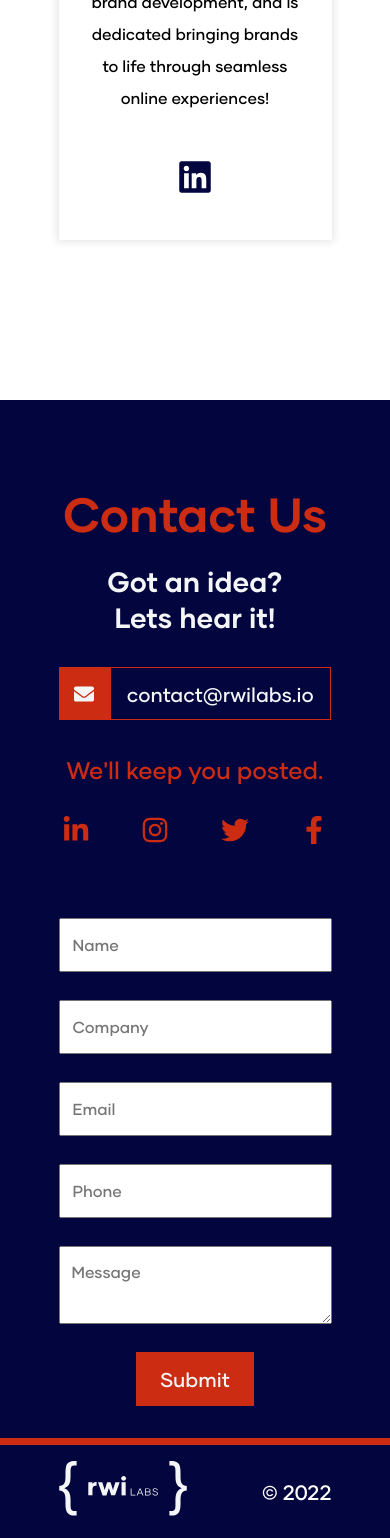
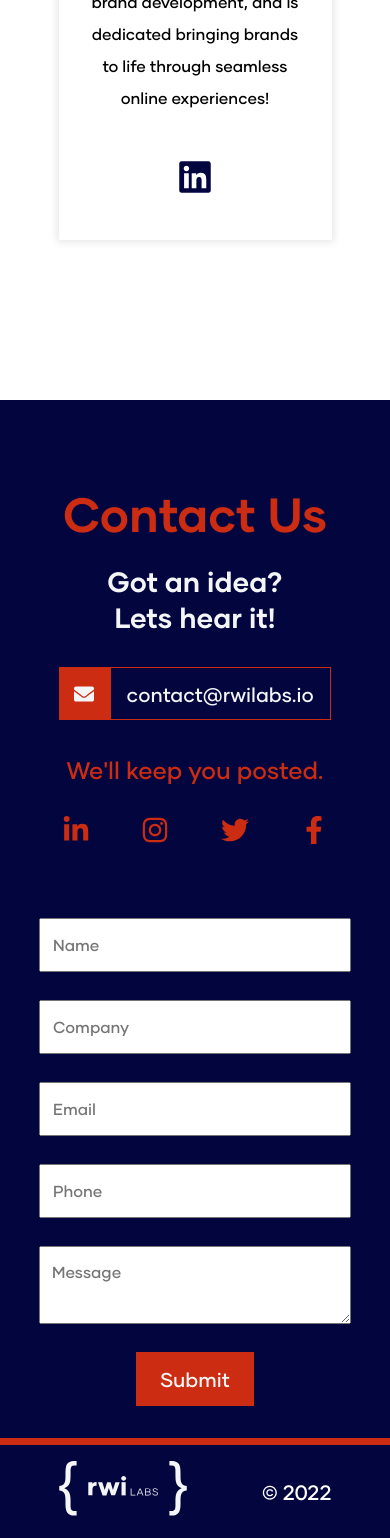
Before and after one commit to maplesyrupman/rwi-site, a Next.js app: page / in a window 390 px wide. Shown: the part 5212-6750 px from the top of the page. Built offline with nearby package versions, Linux system fonts and the light colour scheme.

Commit message:
form gutters

```diff
--- a/pages/index.js
+++ b/pages/index.js
@@ -313,7 +313,7 @@ export default function Home() {
 
       <section
         id='contact'
-        className={`${styles.contact} gutters bgBlue`}
+        className={`${styles.contact} bgBlue`}
       >
         <h2 className={`sectionHeading ${styles.contactHeading}`}>Contact Us</h2>
         <div className={styles.contactCon}>
--- a/styles/Home.module.css
+++ b/styles/Home.module.css
@@ -226,6 +226,7 @@
   display: flex;
   justify-content: space-between;
   padding-bottom: 5rem;
+  margin: 0 15%;
 }
 
 .contactInfoCon {
@@ -295,7 +296,7 @@
 
 .contactForm {
   width: 100%;
-  max-width: 45%;
+  max-width: 40%;
   display: flex;
   flex-direction: column;
   align-items: center;
@@ -303,7 +304,6 @@
 
 .inputContainer {
   width: 100%;
-  max-width: 500px;
   display: flex;
   flex-direction: column;
   gap: 1.75rem;
@@ -462,6 +462,10 @@
     padding: 2.5rem 3rem;
   }
 
+  .contactCon {
+    margin: 0 10%;
+  }
+
   .contactInfoCon {
     max-width: 45%;
   }
@@ -598,6 +602,10 @@
     margin-top: 1.5rem;
   }
 
+  .inputContainer {
+    max-width: 500px;
+  }
+
 }
 
 /* LG Mobile */
```
